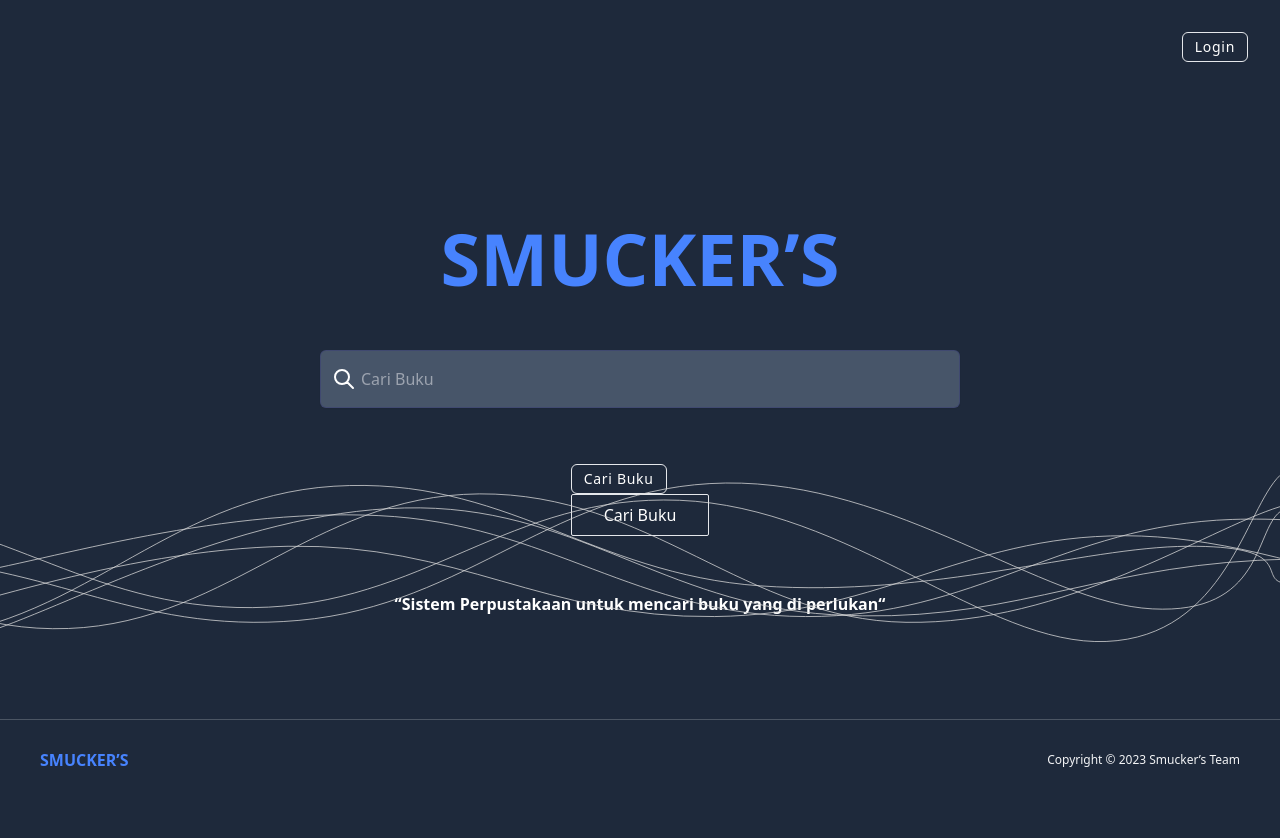
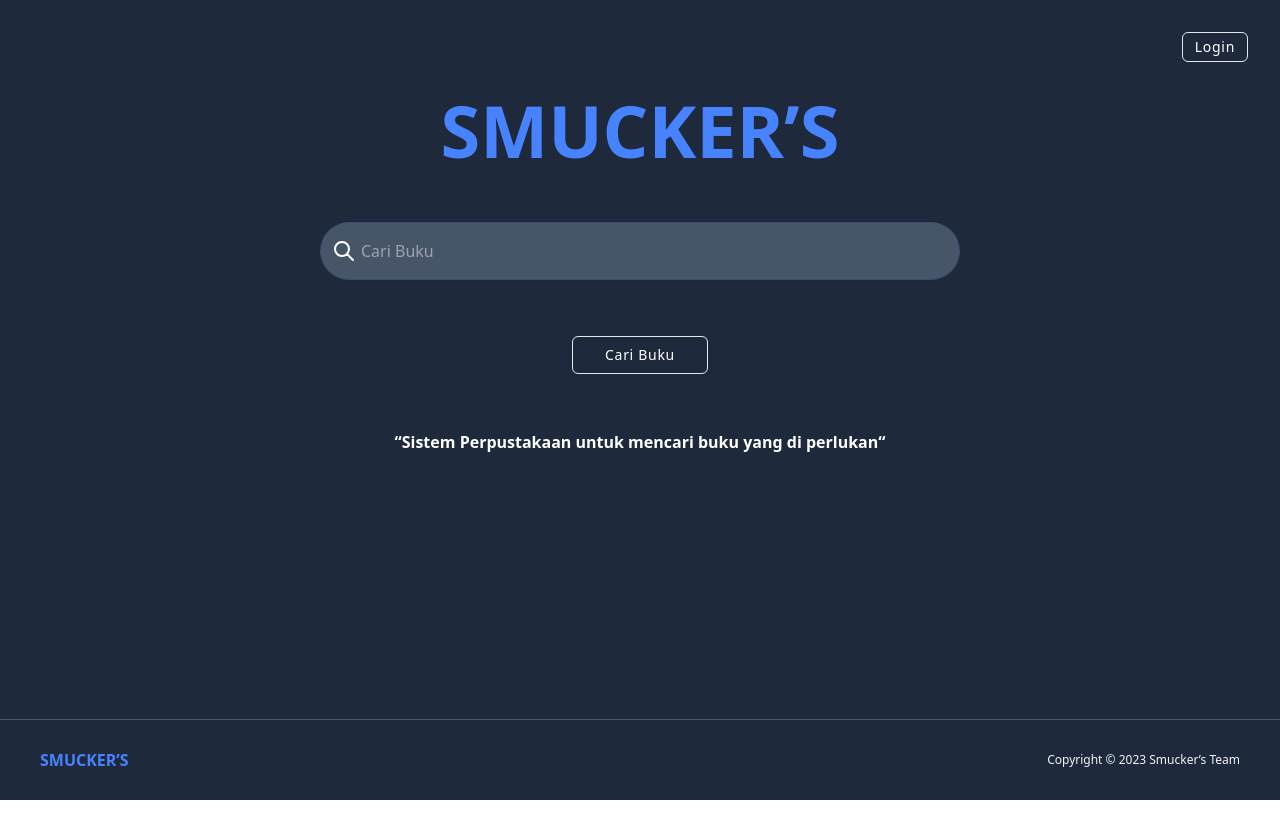
Before and after one commit to auzanxp/smuckers-project, a React (Vite) app: page / in a window 1280 px wide. Shown: the top 838 px of the page. After the commit the page ends 800 px from the top, so only its background shows below. Built offline with nearby package versions, Linux system fonts and the light colour scheme; the HTML template or start-up script is replaced by a standard one.

Commit message:
feat/auzan: add route page

```diff
--- a/src/components/Footer.jsx
+++ b/src/components/Footer.jsx
@@ -3,7 +3,7 @@ import Brand from './Brand';
 
 function Footer() {
   return (
-    <div className='container-fluid text-gray-100 w-full p-10 border-t absolute bottom-0 border-t-gray-600 flex justify-between items-center gap-x-2 h-20'>
+    <div className='text-gray-100 w-full p-10 border-t absolute bottom-0 border-t-gray-600 flex justify-between items-center gap-x-2 h-20'>
       <Brand />
       <span className=' text-gray-100 text-xs font-light'>
         Copyright © 2023 Smucker’s Team
--- a/src/components/elements/Button.jsx
+++ b/src/components/elements/Button.jsx
@@ -1,14 +1,14 @@
 import React from 'react';
 import { Link } from 'react-router-dom';
 
-export default function Button({ children, color, ...props }) {
+export default function Button({ children, color, className, ...props }) {
   const clasName = [
     'flex items-center tracking-wider justify-center text-sm sm:text-md text-white rounded-md transition duration-200',
   ];
 
   if (!color) clasName.push(' bg-slate-800 hover:bg-slate-600');
 
-  if (color === 'green') clasName.push(' bg-amber-400 hover:bg-amber-500');
+  if (color === 'green') clasName.push(' bg-green-600 hover:bg-green-500');
 
   if (color === 'red') clasName.push(' bg-red-600  hover:bg-red-700');
 
@@ -18,8 +18,10 @@ export default function Button({ children, color, ...props }) {
   if (props.type === 'link') {
     return (
       <Link
-        to={props.href}
-        className={`${clasName.join('')} w-fit gap-x-2 [&>svg]:w-5 [&>svg]:h-5`}
+        to={props.to}
+        className={`${clasName.join(
+          ''
+        )} ${className} border w-fit gap-x-2 [&>svg]:w-5 [&>svg]:h-5`}
       >
         {children}
       </Link>
@@ -30,7 +32,9 @@ export default function Button({ children, color, ...props }) {
         onClick={props.onClick}
         type={props.type}
         disabled={props.disabled}
-        className={`${clasName.join('')} border gap-x-2 [&>svg]:w-5 [&>svg]:h-5`}
+        className={`${clasName.join(
+          ''
+        )} ${className} border gap-x-2 [&>svg]:w-5 [&>svg]:h-5`}
       >
         {children}
       </button>
--- a/src/components/elements/Input.jsx
+++ b/src/components/elements/Input.jsx
@@ -1,14 +1,11 @@
 import React from 'react';
 
 export default function Input({ type = 'text', className, ...props }) {
-//   const classes = [className];
-//   if (type !== 'range') classes.push('py-1 px-2 ');
-
   return (
     <input
       type={type}
       {...props}
-      className={`${className} border text-white bg-slate-600 border-indigo-900/30 rounded-md focus:outline-none antialiased transition duration-200 shadow-sm w-full font-normal placeholder:text-md placeholder:font-light`}
+      className={`${className} border text-white bg-slate-600 border-indigo-900/30 focus:outline-none antialiased transition duration-200 shadow-sm w-full font-normal placeholder:text-md placeholder:font-light`}
     />
   );
 }
--- /dev/null
+++ b/src/pages/BookDetail.jsx
@@ -0,0 +1,3 @@
+export default function BookDetail() {
+    return <div>Ini Page Detail Buku</div>
+}
--- /dev/null
+++ b/src/pages/BookList.jsx
@@ -0,0 +1,3 @@
+export default function BookList() {
+  return <div>Ini Page List Buku-buku </div>;
+}
--- a/src/pages/Home.jsx
+++ b/src/pages/Home.jsx
@@ -5,11 +5,13 @@ import Footer from '../components/Footer';
 
 export default function Home() {
   return (
-    <div className='bg-slate-800'>
+    <div className='bg-slate-800 min-h-screen'>
       <div className='flex place-items-end justify-end p-8'>
-        <Button>Login</Button>
+        <Button type='link' to='/login'>
+          Login
+        </Button>
       </div>
-      <div className='continer mx-auto flex flex-col place-items-center py-32 min-h-screen space-y-14'>
+      <div className='continer mx-auto flex flex-col place-items-center space-y-14'>
         <h1 className='text-7xl font-bold text-primary'>SMUCKER’S</h1>
         <div className='flex w-1/2'>
           <form className='w-full'>
@@ -40,68 +42,14 @@ export default function Home() {
           </form>
         </div>
         <div>
-          <Button>Cari Buku</Button>
-          <button className='border py-2 px-8 rounded-sm text-white'>
+          <Button className='py-2 px-8' type='link' to='/booklist'>
             Cari Buku
-          </button>
+          </Button>
         </div>
         <div className='font-bold text-white'>
           <p>“Sistem Perpustakaan untuk mencari buku yang di perlukan“</p>
         </div>
       </div>
-      <div className='absolute top-96 w-full z-10 bottom-0'>
-        <svg
-          xmlns='http://www.w3.org/2000/svg'
-          version='1.1'
-          width='100%'
-          height='460'
-          preserveAspectRatio='none'
-          viewBox='0 0 1440 720'
-        >
-          <g mask='url("#SvgjsMask1111")' fill='none'>
-            <path
-              d='M -24.916071672093892,393 C 71.08,353.2 263.08,200.4 455.0839283279061,194 C 647.08,187.6 743.08,344.6 935.083928327906,361 C 1127.08,377.4 1223.08,289.6 1415.083928327906,276 C 1607.08,262.4 1890.1,318.8 1895.083928327906,293 C 1900.07,267.2 1531.02,176.2 1440,147'
-              stroke='rgba(219, 219, 219, 1)'
-              strokeWidth='1'
-            ></path>
-            <path
-              d='M -584.3252223406085,220 C -488.33,255.8 -296.33,411 -104.32522234060852,399 C 87.67,387 183.67,176.6 375.67477765939145,160 C 567.67,143.4 663.67,297.2 855.6747776593915,316 C 1047.67,334.8 1218.81,255.2 1335.6747776593916,254 C 1452.54,252.8 1419.13,298.8 1440,310'
-              stroke='rgba(219, 219, 219, 1)'
-              strokeWidth='1'
-            ></path>
-            <path
-              d='M -900.7462029649323,325 C -804.75,291.2 -612.75,144.4 -420.74620296493225,156 C -228.75,167.6 -132.75,379.8 59.25379703506775,383 C 251.25,386.2 347.25,174 539.2537970350677,172 C 731.25,170 839.1,369 1019.2537970350677,373 C 1199.4,377 1355.85,228.2 1440,192'
-              stroke='rgba(219, 219, 219, 1)'
-              strokeWidth='1'
-            ></path>
-            <path
-              d='M -623.6743477312361,396 C -527.67,371.6 -335.67,279.2 -143.67434773123608,274 C 48.33,268.8 144.33,393.8 336.3256522687639,370 C 528.33,346.2 624.33,158.6 816.3256522687639,155 C 1008.33,151.4 1171.59,343 1296.3256522687639,352 C 1421.06,361 1411.27,230.4 1440,200'
-              stroke='rgba(219, 219, 219, 1)'
-              strokeWidth='1'
-            ></path>
-            <path
-              d='M -53.76989526751777,301 C 42.23,282 234.23,193.4 426.23010473248223,206 C 618.23,218.6 714.23,362.8 906.2301047324822,364 C 1098.23,365.2 1194.23,221 1386.2301047324822,212 C 1578.23,203 1855.48,309.8 1866.2301047324822,319 C 1876.98,328.2 1525.25,270.2 1440,258'
-              stroke='rgba(219, 219, 219, 1)'
-              strokeWidth='1'
-            ></path>
-            <path
-              d='M -675.6230005682932,338 C -579.62,309.4 -387.62,192.6 -195.62300056829315,195 C -3.62,197.4 92.38,352.6 284.37699943170685,350 C 476.38,347.4 572.38,171.4 764.3769994317068,182 C 956.38,192.6 1109.25,410.8 1244.3769994317067,403 C 1379.5,395.2 1400.88,195 1440,143'
-              stroke='rgba(219, 219, 219, 1)'
-              strokeWidth='1'
-            ></path>
-            <path
-              d='M -155.9073424151033,388 C -59.91,361.2 132.09,258.8 324.0926575848967,254 C 516.09,249.2 612.09,367.2 804.0926575848966,364 C 996.09,360.8 1092.09,228.4 1284.0926575848966,238 C 1476.09,247.6 1732.91,425.6 1764.0926575848966,412 C 1795.27,398.4 1504.82,218.4 1440,170'
-              stroke='rgba(219, 219, 219, 1)'
-              strokeWidth='1'
-            ></path>
-          </g>
-          <defs>
-            <mask id='SvgjsMask1111'>
-              <rect width='1440' height='560' fill='#ffffff'></rect>
-            </mask>
-          </defs>
-        </svg>
-      </div>
       <Footer />
     </div>
   );
--- a/src/pages/Login.jsx
+++ b/src/pages/Login.jsx
@@ -1,3 +1,3 @@
 export default function Login() {
-
+  return <div>ini halaman Login</div>;
 }
--- /dev/null
+++ b/src/pages/NotFound.jsx
@@ -0,0 +1,3 @@
+export default function NotFound() {
+  return <div>Ini Halaman Page Not Found 404</div>;
+}
--- /dev/null
+++ b/src/pages/dashboard/Dashboard.jsx
@@ -0,0 +1,3 @@
+export default function Dashboard() {
+    return <div>Ini Page Detail Buku</div>
+}
--- a/src/routes/AppRoutes.jsx
+++ b/src/routes/AppRoutes.jsx
@@ -1,9 +1,20 @@
-import Home from "../pages/Home";
+import { Route, Routes } from 'react-router-dom';
+import BookDetail from '../pages/BookDetail';
+import BookList from '../pages/BookList';
+import Dashboard from '../pages/dashboard/Dashboard';
+import Home from '../pages/Home';
+import Login from '../pages/Login';
+import NotFound from '../pages/NotFound';
 
 export default function AppRoutes() {
-    return (
-        <>
-        <Home/>
-        </>
-    )
+  return (
+    <Routes>
+      <Route path='/' element={<Home />} />
+      <Route path='/login' element={<Login />} />
+      <Route path='/booklist' element={<BookList />} />
+      <Route path='/booklist/:id' element={<BookDetail />} />
+      <Route path='/dashboard' element={<Dashboard />} />
+      <Route path='*' element={<NotFound />} />
+    </Routes>
+  );
 }
```
